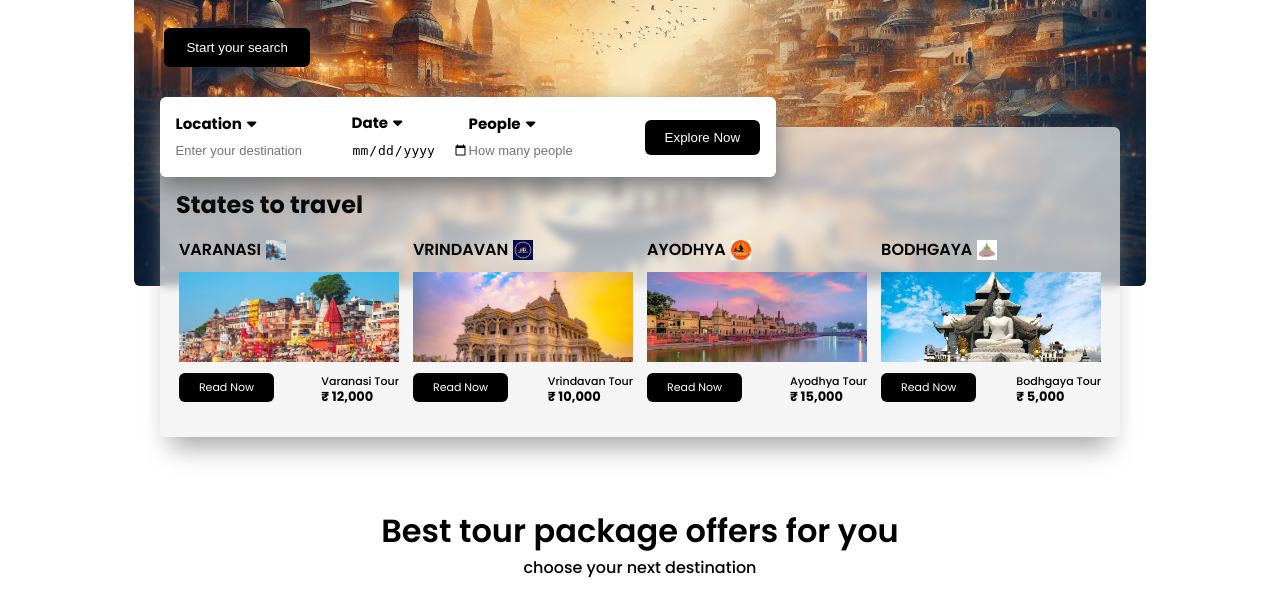
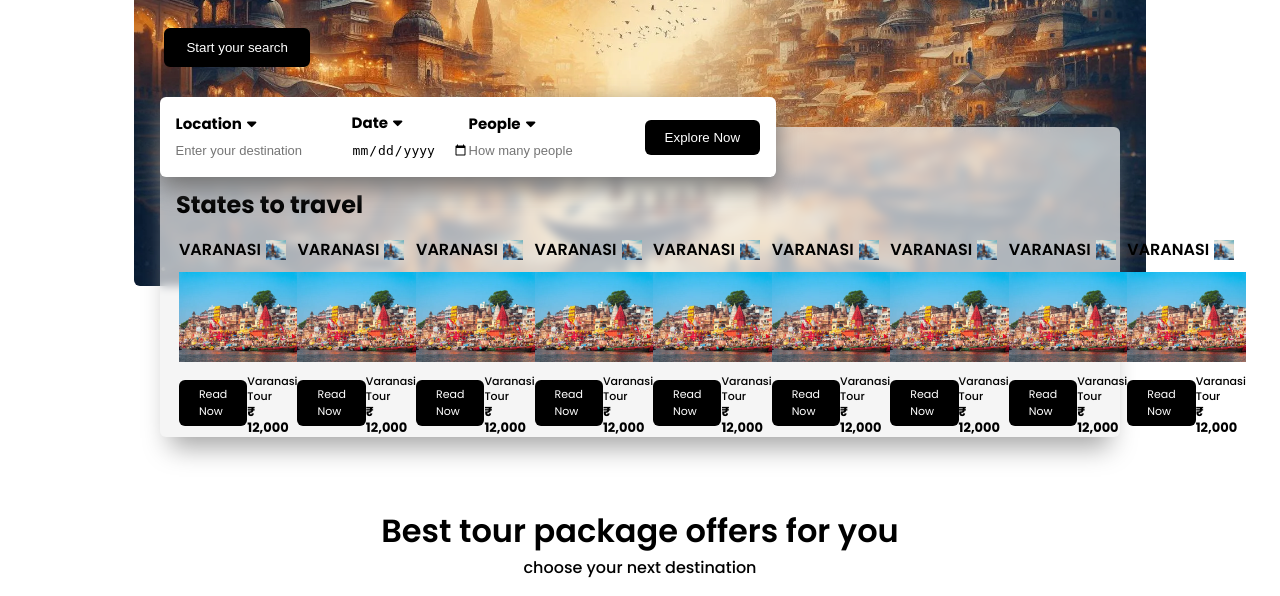
Before and after one commit to abhishekdubey1412/boatwale, a Django app: page / in a window 1280 px wide. Shown: the part 276-872 px from the top of the page. Run offline with Django 5.2, Linux system fonts and the light colour scheme; data comes from the database, SQL or seed files in the repository; some libraries are stand-ins or nearby versions.

Commit message:
card section of header

```diff
--- a/templates/header.html
+++ b/templates/header.html
@@ -25,6 +25,7 @@
                 <div class="travel_bx">
                     <h2>States to travel</h2>
                     <div class="cards">
+                        {% for category in categories %}
                             <div class="card">
                                 <h3>Varanasi<img fetchpriority="high" loading="lazy" src="{% static "images/icons/varanasi-icon.webp" %}" alt="varanasi icon"></h3>
                                 <img fetchpriority="high" loading="lazy" src="{% static "images/tour-images/varanasi-tour.webp" %}" alt="varanasi tour">
@@ -33,7 +34,8 @@
                                     <h4>Varanasi Tour <br> <span>₹ 12,000</span></h4>
                                 </div>
                             </div>
-                        <div class="card">
+                        {% endfor %}
+                        {% comment %} <div class="card">
                             <h3>Vrindavan<img fetchpriority="high" loading="lazy" src="{% static "images/icons/vrindavan-icon.webp" %}" alt="vrindavan icon"></h3>
                             <img fetchpriority="high" loading="lazy" src="{% static "images/tour-images/vrindavan-tour.webp" %}" alt="vrindavan tour">
                             <div class="btn_city">
@@ -56,7 +58,7 @@
                                 <a href="">Read Now</a>
                                 <h4>Bodhgaya Tour <br> <span>₹ 5,000</span></h4>
                             </div>
-                        </div>
+                        </div> {% endcomment %}
                     </div>
                 </div>
             </div>
```
Lines whose indentation alone changed are shown as unchanged.
